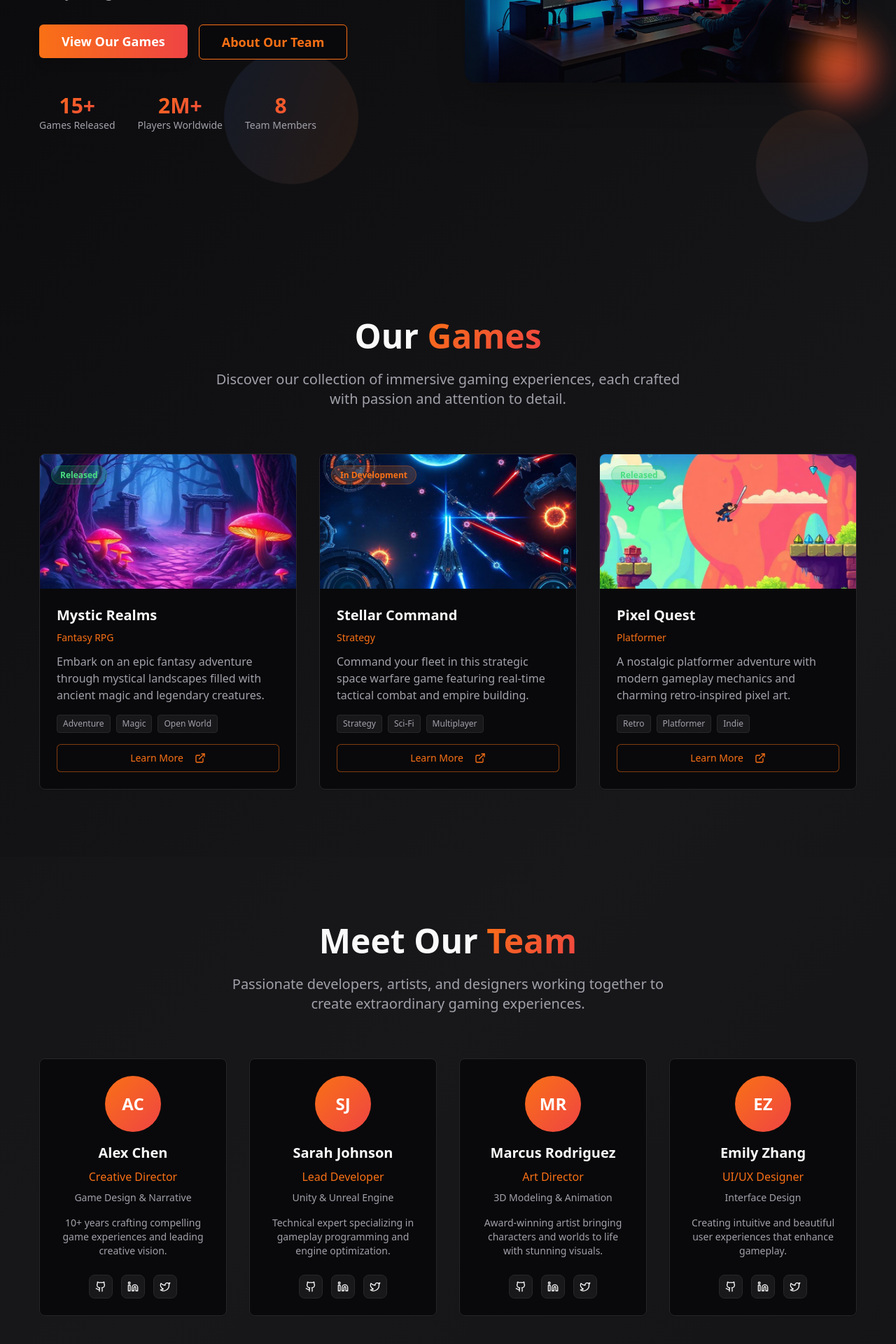
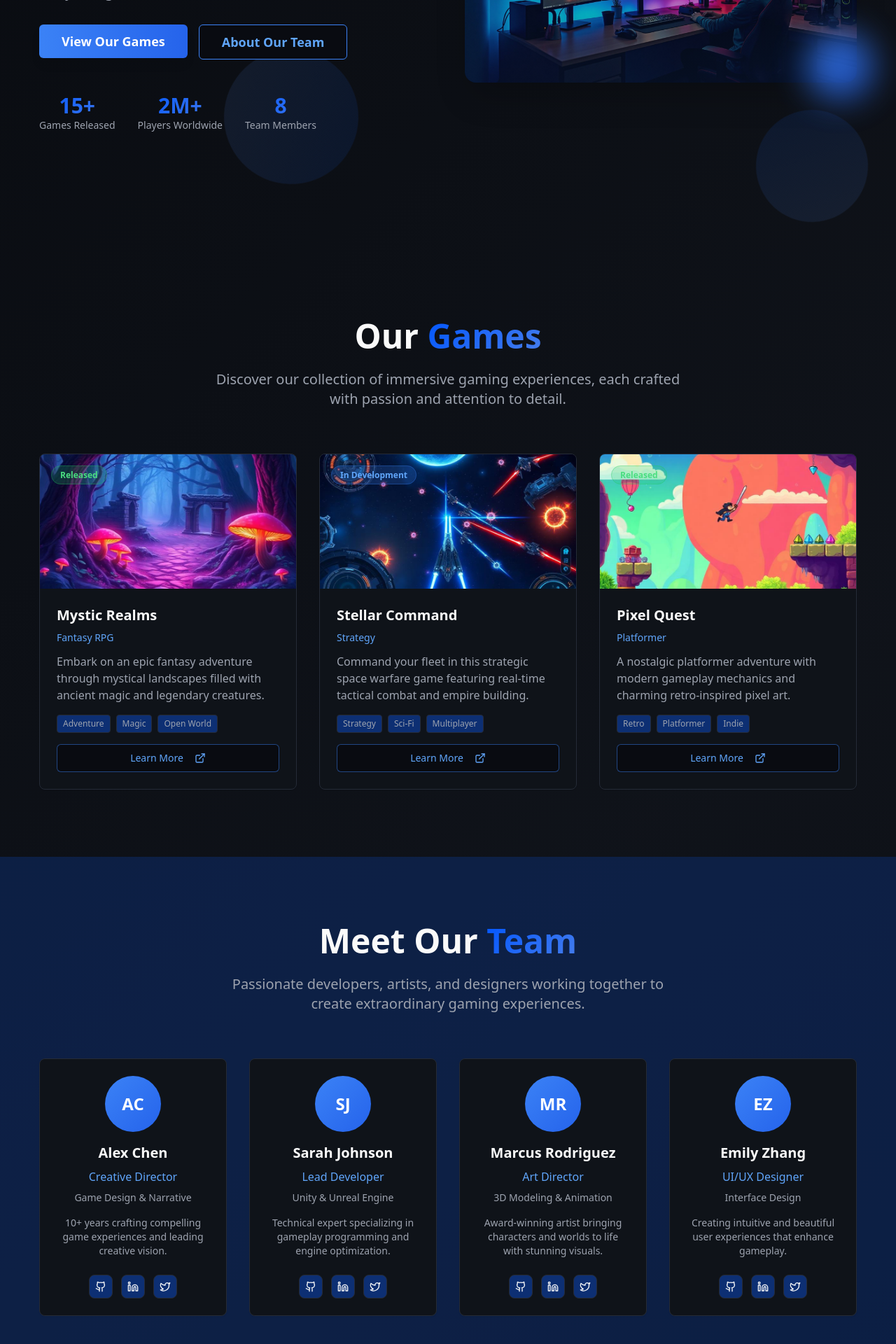
Before and after one commit to mrbaz1997/play-path-presents, a React (Vite) app: page / in a window 1280 px wide. Shown: the part 440-2360 px from the top of the page at 70% size. Built offline with nearby package versions, Linux system fonts and the light colour scheme.

Commit message:
Change color scheme
Update the color scheme to dark blue and white.

```diff
--- a/src/components/games-section.tsx
+++ b/src/components/games-section.tsx
@@ -59,13 +59,13 @@ export const GamesSection = () => {
                   <span className={`px-3 py-1 rounded-full text-xs font-semibold ${
                     game.status === 'Released'
                       ? 'bg-green-500/20 text-green-400 border border-green-500/30'
-                      : 'bg-gaming-orange/20 text-gaming-orange border border-gaming-orange/30'
+                      : 'bg-blue-500/20 text-blue-400 border border-blue-500/30'
                   }`}>
                     {game.status}
                   </span>
                 </div>
                 <div className="absolute bottom-4 right-4 opacity-0 group-hover:opacity-100 transition-opacity duration-300">
-                  <Button size="sm" className="bg-gaming-orange hover:bg-gaming-orange-light">
+                  <Button size="sm" className="bg-blue-500 hover:bg-blue-400 text-white">
                     <Play className="w-4 h-4 mr-2" />
                     Play
                   </Button>
@@ -74,10 +74,10 @@ export const GamesSection = () => {
 
               <CardContent className="p-6">
                 <div className="mb-3">
-                  <h3 className="text-xl font-bold mb-2 group-hover:text-gaming-orange transition-colors">
+                  <h3 className="text-xl font-bold mb-2 group-hover:text-blue-400 transition-colors">
                     {game.title}
                   </h3>
-                  <p className="text-sm text-gaming-orange font-medium">{game.genre}</p>
+                  <p className="text-sm text-blue-400 font-medium">{game.genre}</p>
                 </div>
 
                 <p className="text-muted-foreground mb-4 line-clamp-3">
@@ -97,7 +97,7 @@ export const GamesSection = () => {
 
                 <Button
                   variant="outline"
-                  className="w-full border-gaming-orange/50 text-gaming-orange hover:bg-gaming-orange hover:text-white"
+                  className="w-full border-blue-500/50 text-blue-400 hover:bg-blue-500 hover:text-white"
                 >
                   Learn More
                   <ExternalLink className="w-4 h-4 ml-2" />
--- a/src/components/hero-section.tsx
+++ b/src/components/hero-section.tsx
@@ -21,14 +21,14 @@ export const HeroSection = () => {
           <div className="flex flex-col sm:flex-row gap-4">
             <Button
               size="lg"
-              className="bg-gradient-to-r from-gaming-orange to-red-500 hover:from-gaming-orange-light hover:to-red-400 text-white border-0 px-8 py-6 text-lg font-semibold shadow-lg hover:shadow-xl transition-all duration-300"
+              className="bg-gradient-to-r from-blue-500 to-blue-600 hover:from-blue-400 hover:to-blue-500 text-white border-0 px-8 py-6 text-lg font-semibold shadow-lg hover:shadow-xl transition-all duration-300"
             >
               View Our Games
             </Button>
             <Button
               variant="outline"
               size="lg"
-              className="border-gaming-orange text-gaming-orange hover:bg-gaming-orange hover:text-white px-8 py-6 text-lg font-semibold transition-all duration-300"
+              className="border-blue-500 text-blue-400 hover:bg-blue-500 hover:text-white px-8 py-6 text-lg font-semibold transition-all duration-300"
             >
               About Our Team
             </Button>
@@ -59,8 +59,8 @@ export const HeroSection = () => {
             />
             <div className="absolute inset-0 bg-gradient-to-t from-gaming-dark/50 to-transparent" />
           </div>
-          <div className="absolute -bottom-6 -right-6 w-24 h-24 bg-gradient-to-br from-gaming-orange to-red-500 rounded-full opacity-80 blur-xl" />
-          <div className="absolute -top-6 -left-6 w-32 h-32 bg-gradient-to-br from-gaming-blue to-gaming-purple rounded-full opacity-60 blur-xl" />
+          <div className="absolute -bottom-6 -right-6 w-24 h-24 bg-gradient-to-br from-blue-500 to-blue-600 rounded-full opacity-80 blur-xl" />
+          <div className="absolute -top-6 -left-6 w-32 h-32 bg-gradient-to-br from-blue-400 to-blue-500 rounded-full opacity-60 blur-xl" />
         </div>
       </div>
     </section>
--- a/src/components/team-section.tsx
+++ b/src/components/team-section.tsx
@@ -45,26 +45,26 @@ export const TeamSection = () => {
           {teamMembers.map((member, index) => (
             <Card key={index} className="game-card text-center group">
               <CardContent className="p-6">
-                <div className="w-20 h-20 mx-auto mb-4 bg-gradient-to-br from-gaming-orange to-red-500 rounded-full flex items-center justify-center text-2xl font-bold text-white">
+                <div className="w-20 h-20 mx-auto mb-4 bg-gradient-to-br from-blue-500 to-blue-600 rounded-full flex items-center justify-center text-2xl font-bold text-white">
                   {member.name.split(' ').map(n => n[0]).join('')}
                 </div>
 
-                <h3 className="text-xl font-bold mb-2 group-hover:text-gaming-orange transition-colors">
+                <h3 className="text-xl font-bold mb-2 group-hover:text-blue-400 transition-colors">
                   {member.name}
                 </h3>
 
-                <p className="text-gaming-orange font-medium mb-2">{member.role}</p>
+                <p className="text-blue-400 font-medium mb-2">{member.role}</p>
                 <p className="text-sm text-muted-foreground mb-4">{member.expertise}</p>
                 <p className="text-sm text-muted-foreground mb-6">{member.bio}</p>
 
                 <div className="flex justify-center space-x-3">
-                  <div className="p-2 bg-gaming-dark-lighter border border-border rounded-lg hover:border-gaming-orange hover:text-gaming-orange transition-colors cursor-pointer">
+                  <div className="p-2 bg-gaming-dark-lighter border border-border rounded-lg hover:border-blue-500 hover:text-blue-400 transition-colors cursor-pointer">
                     <Github className="w-4 h-4" />
                   </div>
-                  <div className="p-2 bg-gaming-dark-lighter border border-border rounded-lg hover:border-gaming-orange hover:text-gaming-orange transition-colors cursor-pointer">
+                  <div className="p-2 bg-gaming-dark-lighter border border-border rounded-lg hover:border-blue-500 hover:text-blue-400 transition-colors cursor-pointer">
                     <Linkedin className="w-4 h-4" />
                   </div>
-                  <div className="p-2 bg-gaming-dark-lighter border border-border rounded-lg hover:border-gaming-orange hover:text-gaming-orange transition-colors cursor-pointer">
+                  <div className="p-2 bg-gaming-dark-lighter border border-border rounded-lg hover:border-blue-500 hover:text-blue-400 transition-colors cursor-pointer">
                     <Twitter className="w-4 h-4" />
                   </div>
                 </div>
--- a/src/index.css
+++ b/src/index.css
@@ -8,50 +8,50 @@ All colors MUST be HSL.
 
 @layer base {
   :root {
-    --background: 240 10% 3.9%;
+    --background: 220 30% 5%;
     --foreground: 0 0% 98%;
 
-    --card: 240 10% 3.9%;
+    --card: 220 25% 8%;
     --card-foreground: 0 0% 98%;
 
-    --popover: 240 10% 3.9%;
+    --popover: 220 25% 8%;
     --popover-foreground: 0 0% 98%;
 
-    --primary: 24 95% 53%;
+    --primary: 220 100% 50%;
     --primary-foreground: 0 0% 98%;
 
-    --secondary: 240 3.7% 15.9%;
+    --secondary: 220 20% 15%;
     --secondary-foreground: 0 0% 98%;
 
-    --muted: 240 3.7% 15.9%;
-    --muted-foreground: 240 5% 64.9%;
+    --muted: 220 20% 15%;
+    --muted-foreground: 220 10% 65%;
 
-    --accent: 240 3.7% 15.9%;
+    --accent: 220 20% 15%;
     --accent-foreground: 0 0% 98%;
 
     --destructive: 0 62.8% 30.6%;
     --destructive-foreground: 0 0% 98%;
 
-    --border: 240 3.7% 15.9%;
-    --input: 240 3.7% 15.9%;
-    --ring: 24 95% 53%;
+    --border: 220 20% 18%;
+    --input: 220 20% 18%;
+    --ring: 220 100% 50%;
 
-    /* Gaming Design System */
-    --gaming-orange: 24 95% 53%;
-    --gaming-orange-light: 24 95% 63%;
-    --gaming-blue: 217 91% 60%;
-    --gaming-purple: 263 85% 70%;
-    --gaming-dark: 240 10% 3.9%;
-    --gaming-dark-lighter: 240 6% 10%;
+    /* Dark Blue & White Design System */
+    --blue-primary: 220 100% 50%;
+    --blue-dark: 220 80% 25%;
+    --blue-darker: 220 70% 15%;
+    --blue-light: 220 100% 70%;
+    --white-pure: 0 0% 100%;
+    --white-soft: 0 0% 95%;
 
     /* Gradients */
-    --gradient-primary: linear-gradient(135deg, hsl(24 95% 53%), hsl(0 84% 60%));
-    --gradient-secondary: linear-gradient(135deg, hsl(217 91% 60%), hsl(263 85% 70%));
-    --gradient-hero: linear-gradient(135deg, hsl(240 10% 3.9%) 0%, hsl(240 6% 10%) 50%, hsl(240 10% 3.9%) 100%);
+    --gradient-primary: linear-gradient(135deg, hsl(220 100% 50%), hsl(220 80% 60%));
+    --gradient-secondary: linear-gradient(135deg, hsl(220 70% 25%), hsl(220 80% 35%));
+    --gradient-hero: linear-gradient(135deg, hsl(220 30% 5%) 0%, hsl(220 25% 8%) 50%, hsl(220 30% 5%) 100%);
 
     /* Shadows */
-    --shadow-glow: 0 0 40px hsl(var(--gaming-orange) / 0.3);
-    --shadow-card: 0 8px 32px hsl(0 0% 0% / 0.3);
+    --shadow-glow: 0 0 40px hsl(220 100% 50% / 0.3);
+    --shadow-card: 0 8px 32px hsl(0 0% 0% / 0.4);
 
     /* Animations */
     --transition-smooth: all 0.3s cubic-bezier(0.4, 0, 0.2, 1);
@@ -108,7 +108,7 @@ All colors MUST be HSL.
 
   .game-card {
     transition: var(--transition-smooth);
-    background: hsl(var(--gaming-dark-lighter));
+    background: hsl(var(--blue-darker));
     border: 1px solid hsl(var(--border));
     border-radius: 16px;
     overflow: hidden;
@@ -117,7 +117,7 @@ All colors MUST be HSL.
   .game-card:hover {
     transform: translateY(-8px);
     box-shadow: var(--shadow-card), var(--shadow-glow);
-    border-color: hsl(var(--gaming-orange));
+    border-color: hsl(var(--blue-primary));
   }
 
   .floating-shapes {
@@ -133,7 +133,7 @@ All colors MUST be HSL.
   .floating-circle {
     position: absolute;
     border-radius: 50%;
-    background: linear-gradient(135deg, hsl(var(--gaming-orange) / 0.1), hsl(var(--gaming-blue) / 0.1));
+    background: linear-gradient(135deg, hsl(var(--blue-primary) / 0.1), hsl(var(--blue-light) / 0.1));
     animation: float 6s ease-in-out infinite;
   }
 
--- a/tailwind.config.ts
+++ b/tailwind.config.ts
@@ -63,12 +63,12 @@ export default {
 					ring: 'hsl(var(--sidebar-ring))'
 				},
 				gaming: {
-					orange: 'hsl(var(--gaming-orange))',
-					'orange-light': 'hsl(var(--gaming-orange-light))',
-					blue: 'hsl(var(--gaming-blue))',
-					purple: 'hsl(var(--gaming-purple))',
-					dark: 'hsl(var(--gaming-dark))',
-					'dark-lighter': 'hsl(var(--gaming-dark-lighter))'
+					orange: 'hsl(var(--blue-primary))',
+					'orange-light': 'hsl(var(--blue-light))',
+					blue: 'hsl(var(--blue-primary))',
+					purple: 'hsl(var(--blue-light))',
+					dark: 'hsl(var(--blue-darker))',
+					'dark-lighter': 'hsl(var(--blue-dark))'
 				}
 			},
 			borderRadius: {
```
Also changed, not shown: src/components/contact-section.tsx (+16 -16 lines), src/components/footer.tsx (+17 -17 lines), src/components/navigation.tsx (+8 -8 lines).
